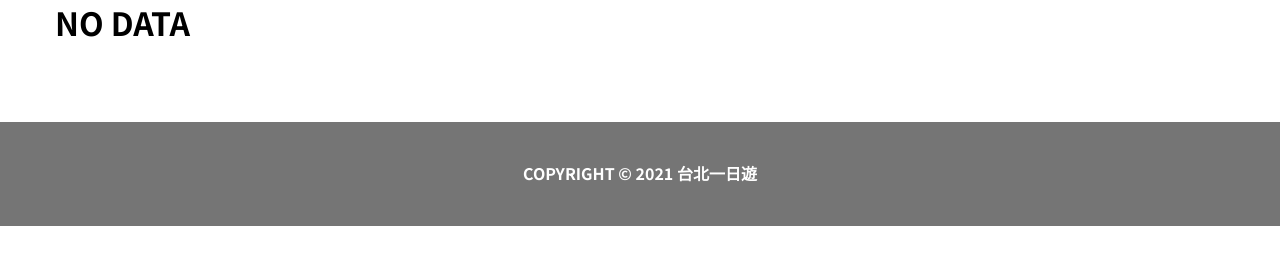
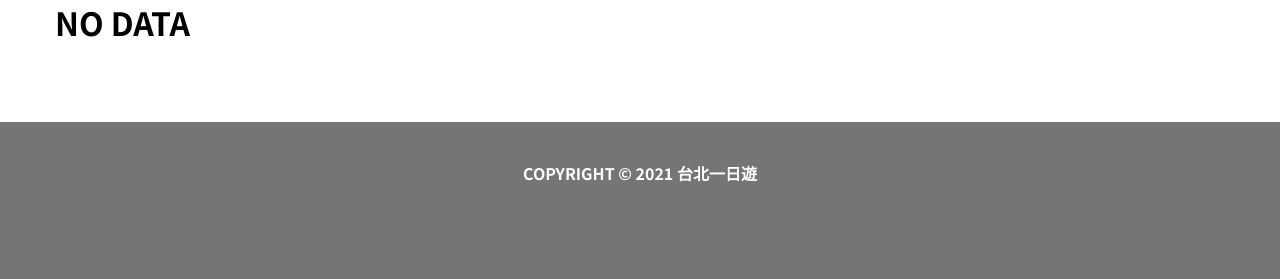
Before and after one commit to LINKUANYU/WeHelp-stage2, a FastAPI app: page / in a window 1280 px wide. Shown: the part 521-800 px from the top of the page. Run offline with FastAPI, Linux system fonts and the light colour scheme; data that the repository does not hold is empty.

Commit message:
css done

```diff
--- a/static/booking.html
+++ b/static/booking.html
@@ -12,11 +12,12 @@
 </head>
 <body>
   <!-- JS 動態生成 header & nav -->
-
+  <main>
   <hr class="divider">
   <div class="booking-headline u-text-btn--bold u-c-sec-70"></div>
-  <div class="is-hidden u-text-body--400 u-c-sec-70" id="booking-empty-msg">目前沒有任何待預訂的行程</div>
+  <div class="empty-msg is-hidden u-text-body--400 u-c-sec-70">目前沒有任何待預訂的行程</div>
   <!-- JS 動態生成 booking info-->
+  </main>
 
   <!-- JS 動態生成 footer -->
 
--- a/static/css/attraction.css
+++ b/static/css/attraction.css
@@ -1,4 +1,4 @@
-.l-attraction{
+.attraction{
     max-width: 1200px; width: 100%;
     height: 400px; margin: 40px auto;
     padding: 0px 15px;
@@ -123,7 +123,7 @@
     border: 0px; border-radius: 5px;
 }
 
-.l-attraction-info{
+.attraction-info{
     margin: auto; padding: 10px;
     max-width: 1200px; width: 100%;
 }
@@ -135,7 +135,7 @@
 
 @media (max-width: 899px){
     .divider{display: none;}
-    .l-attraction{
+    .attraction{
         width: 100%;
         flex-direction: column;
         gap: 20px;
--- a/static/css/common.css
+++ b/static/css/common.css
@@ -2,7 +2,10 @@
 html{
   font-family: "Noto Sans TC", -apple-system, system-ui, "PingFang TC", "Microsoft JhengHei", sans-serif;
 }
-body{margin: 0px;}
+body{margin: 0px; display: flex; flex-direction: column; height: 100vh;}
+header{flex: 0 0 auto;}
+main{flex: 0 0 auto;}
+footer{flex: 1 0 auto;}
 hr{margin: 0px;}
 
 /* box-sizing: border-box
@@ -18,12 +21,14 @@ hr{margin: 0px;}
 
 
 /* Header */
-.l-header{
+
+
+.nav{
     padding: 10px 0;
     position: sticky; z-index: 1000;
 }
 
-.nav{
+.nav__bar{
     max-width: 1200px; width:100%; margin: auto;
     display: flex; align-items: center; justify-content: space-between;
     padding: 0 10px;
@@ -46,13 +51,13 @@ hr{margin: 0px;}
 
 
 /* Footer */
-.l-footer{
-    height: 104px; width: 100%;
+.footer-card{
+    width: 100%; height: 100%; min-height: 104px;
     padding: 40px 0px;
-    display: flex; align-items: center; justify-content: center;
+    display: flex; justify-content: center;
 }
 
-.footer__text{padding: 5px 0px;}
+.footer-card__text{padding: 5px 0px;}
 
 /* login and signup modal*/
 .modal{
--- a/static/css/index.css
+++ b/static/css/index.css
@@ -1,6 +1,6 @@
 
 /* Hero */
-.l-hero{
+.hero{
     height: 320px; width: 100%;
     position: relative;
     display: flex; align-items: center;
@@ -96,7 +96,7 @@
 
 
 /* Atrractions */
-.l-attractions{padding: 40px 0px;}
+.attractions{padding: 40px 0px;}
 
 .listBar{
     max-width: 1200px; width: 100%;
--- a/static/index.html
+++ b/static/index.html
@@ -12,9 +12,9 @@
 </head>
 <body>
   <!-- JS 動態生成 header & nav -->
-
+  <main>
     <!-- Hero -->
-  <div class="l-hero">
+    <div class="hero">
       <!-- Hero BG img -->
       <img class="hero__img" src="/static/icon/welcome.png">
       <!-- Hero content -->
@@ -41,7 +41,7 @@
       </div>
     </div>
     <!-- Atrractions area -->
-  <div class="l-attractions">
+    <div class="attractions">
       <!-- Atrraction list bar -->
       <div class="listBar u-bg-white">
         <div class="listBar__nav--left">
@@ -81,6 +81,7 @@
       </div>
     </div>
     <div id="sentinel"></div>
+  </main>
   <!-- JS 動態生成 footer -->
 
 
--- a/static/js/components/render_app_shell.js
+++ b/static/js/components/render_app_shell.js
@@ -5,6 +5,7 @@
 
 function top_html(){
     return `
+    <header>
         <!-- login modal -->
         <div class="modal is-hidden" id="login-modal">
             <div class="modal__backdrop"></div>
@@ -51,13 +52,14 @@ function top_html(){
             </div>
         </div>
         <!-- Header -->
-    <header class="l-header">
         <div class="nav">
+            <div class="nav__bar">
                 <div class="nav__brand u-text-headline2 u-c-pri-70">台北一日遊</div>
                     <div class="nav__menu">
                         <button class="nav__btn u-text-body u-c-sec-70 u-bg-white" id="to-booking-btn">預定行程</button>
                         <button class="nav__btn u-text-body u-c-sec-70 u-bg-white" id="login-btn">登入/註冊</button>
                         <button class="nav__btn is-hidden u-text-body u-c-sec-70 u-bg-white" id="signout-btn">登出系統</button>
+                    </div>
             </div>
         </div>
     </header>
@@ -67,9 +69,11 @@ function top_html(){
 function footer_html(){
     return `
     <!-- Footer -->
-    <div class="l-footer u-bg-sec-50">
-        <div class="footer__text u-text-body--bold u-c-white">COPYRIGHT © 2021 台北一日遊</div>
+    <footer>
+        <div class="footer-card u-bg-sec-50">
+            <div class="footer-card__text u-text-body--bold u-c-white">COPYRIGHT © 2021 台北一日遊</div>
         </div>
+    </footer>
     `.trim();
 }
 
```
Also changed, not shown: static/attraction.html (+4 -3 lines), static/css/booking.css (+6 -2 lines), static/js/pages/booking.js (+15 -10 lines). Lines whose indentation alone changed are shown as unchanged.
